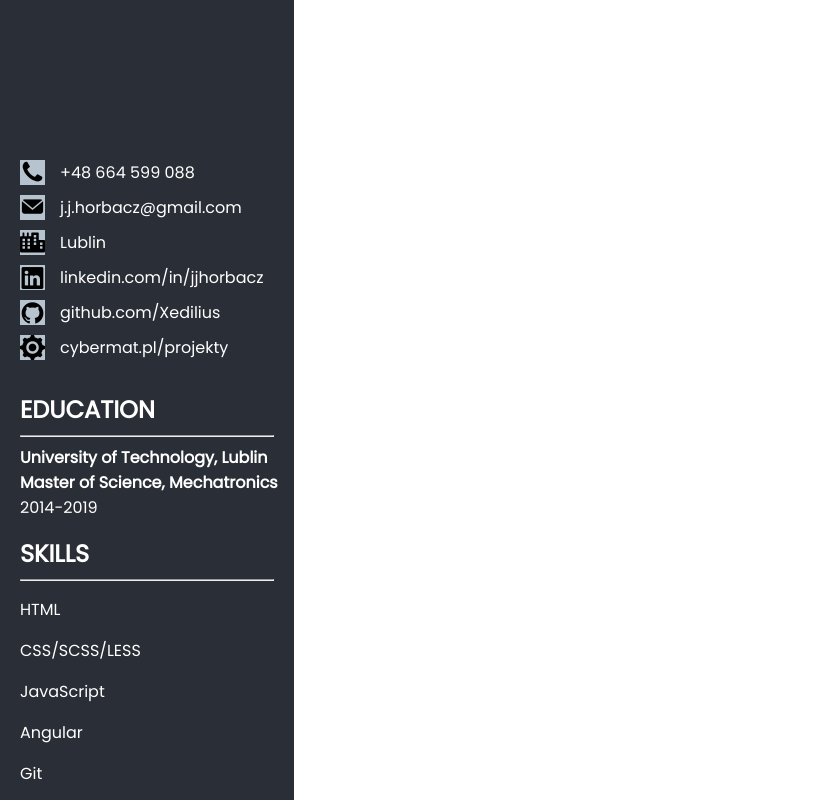
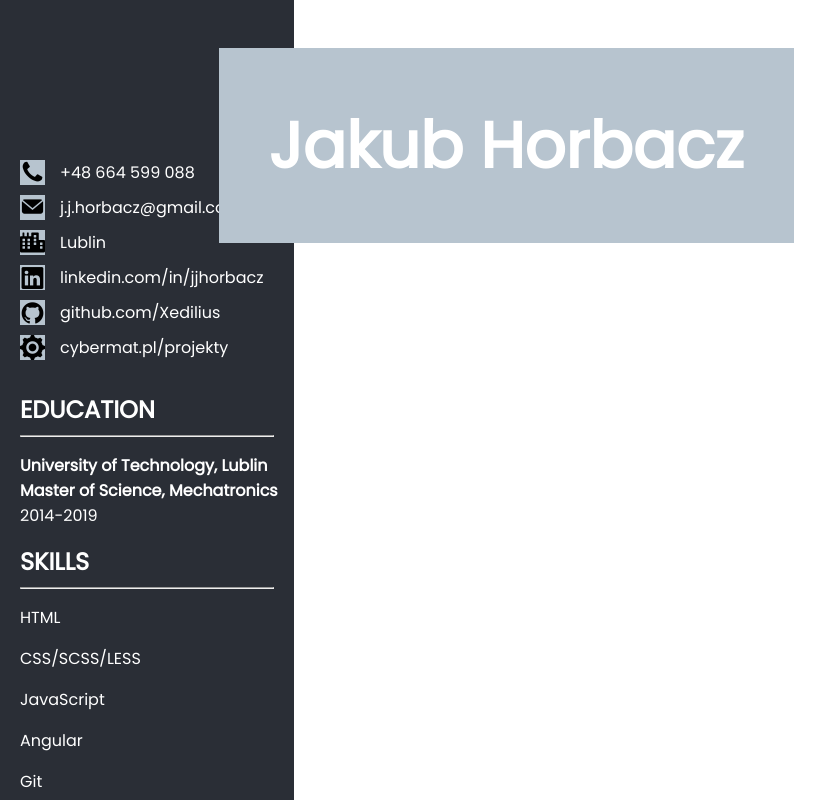
Before and after one commit to Xedilius/cv, an Angular app: page / in a window 1280 px wide. Shown: the top 800 px of the page, without its empty margins (0-837 px from the left). Built offline with nearby package versions, Linux system fonts and the light colour scheme.

Commit message:
nameSection

```diff
--- a/src/styles.scss
+++ b/src/styles.scss
@@ -4,6 +4,7 @@ $widthLikeA4: 210mm;
 $heightLikeA4: 297mm;
 $mainFont: 'Poppins', sans-serif;
 $mainFontColor: #FFF;
+$secondaryFontColor: #2A2E36;
 $mainBackground: #FFF;
 $secondaryBackground: #2A2E36;
 $nameBackground: #B7C4CF;
@@ -32,8 +33,15 @@ a:visited {
         position: absolute;
         font-family: $mainFont;
         color: $mainFontColor;
-        margin: 20px 0px;
-        background-color: red;
+        background-color: $nameBackground;
+        top: 3em;
+        right: 0;
+
+        h1 {
+            font-size: 4em;
+            margin: 0;
+            padding: 50px 50px;
+        }
     }
 
     .leftSiteWrapper {
@@ -91,7 +99,13 @@ a:visited {
 
             p {
                 margin: 0;
+
+                &:first-of-type {
+                    margin-top: 1em;
+                }
             }
+
+
         }
     }
 
```
